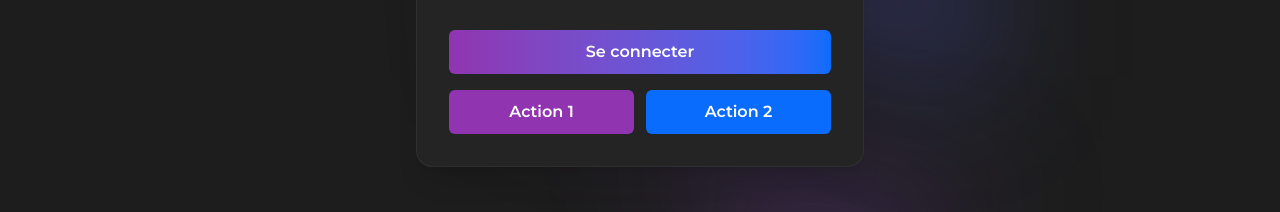
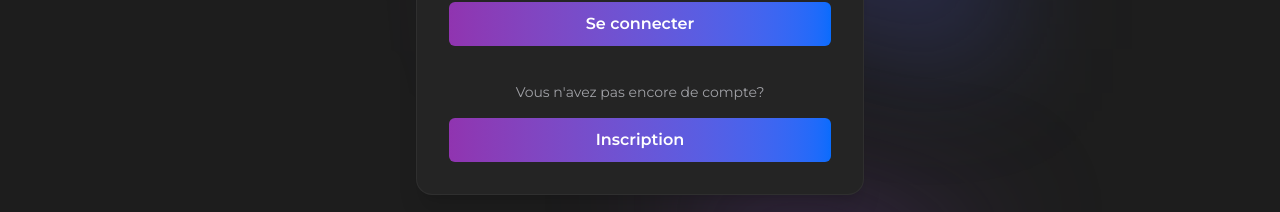
Before and after one commit to JRcard/PS-equipe1, a Vue app: page /connexion in a window 1280 px wide. Shown: the part 456-668 px from the top of the page. Built offline with nearby package versions, Linux system fonts and the light colour scheme.

Commit message:
cleanup pour boutons des cards de connexion du home et connexion.vue

```diff
--- a/src/components/Connexion.vue
+++ b/src/components/Connexion.vue
@@ -64,24 +64,22 @@
             <button
               type="submit"
               @click="connexion"
-              class="w-full px-3.5 py-2.5 rounded-md font-semibold text-white flex items-center justify-center transition-all duration-300 bg-gradient-to-r from-principale to-secondaire hover:shadow-[0_0_15px_#9034b080,0_0_15px_#096cfd80]"
+              class="w-full px-3.5 py-2.5 rounded-md font-semibold text-white flex items-center justify-center transition-all duration-300 bg-linear-to-r from-principale to-secondaire hover:shadow-[0_0_15px_#9034b080,0_0_15px_#096cfd80] cursor-pointer"
             >
               Se connecter
             </button>
+            <p class="text-text-secondaire text-sm text-center mt-5">
+              Vous n'avez pas encore de compte?
+            </p>
 
             <div class="flex gap-3">
               <!-- bouton couelur principale -->
+
               <button
-                class="w-full px-3.5 py-2.5 rounded-md font-semibold text-white flex items-center justify-center transition-all duration-300 bg-principale hover:opacity-80 hover:shadow-[0_0_15px_#9034b066]"
+                @click="$router.push('/inscription')"
+                class="w-full px-3.5 py-2.5 rounded-md font-semibold text-white flex items-center justify-center transition-all duration-300 bg-linear-to-r from-principale to-secondaire hover:shadow-[0_0_15px_#9034b080,0_0_15px_#096cfd80] cursor-pointer"
               >
-                Action 1
-              </button>
-
-              <!-- Bouton couleur secondaire -->
-              <button
-                class="w-full px-3.5 py-2.5 rounded-md font-semibold text-white flex items-center justify-center transition-all duration-300 bg-secondaire hover:opacity-80 hover:shadow-[0_0_15px_#096cfd66]"
-              >
-                Action 2
+                Inscription
               </button>
             </div>
           </div>
@@ -176,7 +174,7 @@ const connexion = async () => {
     localStorage.setItem("userConnecte", "true");
     localStorage.setItem("user", JSON.stringify(user.value));
 
-    router.push("/");
+    window.location.href = "/";
   } else {
     window.alert("Mauvais user ou password");
   }
--- a/src/components/Home.vue
+++ b/src/components/Home.vue
@@ -350,6 +350,8 @@ https://budgetbakers.com/fr/
     </div>
   </div>
 
+  <div v-if="userConnecte" class="mt-100"></div>
+
   <div
     v-if="!userConnecte"
     class="bg-background text-sm/6 flex items-center justify-center mt-20"
@@ -387,7 +389,7 @@ https://budgetbakers.com/fr/
         <!-- Bouton dégradé-->
         <button
           @click="connexion"
-          class="w-full px-3.5 py-2.5 rounded-md font-semibold text-white flex items-center justify-center transition-all duration-300 bg-gradient-to-r from-principale to-secondaire hover:shadow-[0_0_15px_#9034b080,0_0_15px_#096cfd80]"
+          class="w-full px-3.5 py-2.5 rounded-md font-semibold text-white flex items-center justify-center transition-all duration-300 bg-linear-to-r from-principale to-secondaire hover:shadow-[0_0_15px_#9034b080,0_0_15px_#096cfd80] cursor-pointer"
         >
           Se connecter
         </button>
--- a/src/components/NavBar.vue
+++ b/src/components/NavBar.vue
@@ -139,6 +139,8 @@ const deconnexion = () => {
 
   userConnecte.value = false;
   user.value = null;
+
+  window.location.reload();
 };
 const isOpen = ref(false);
 </script>
```
